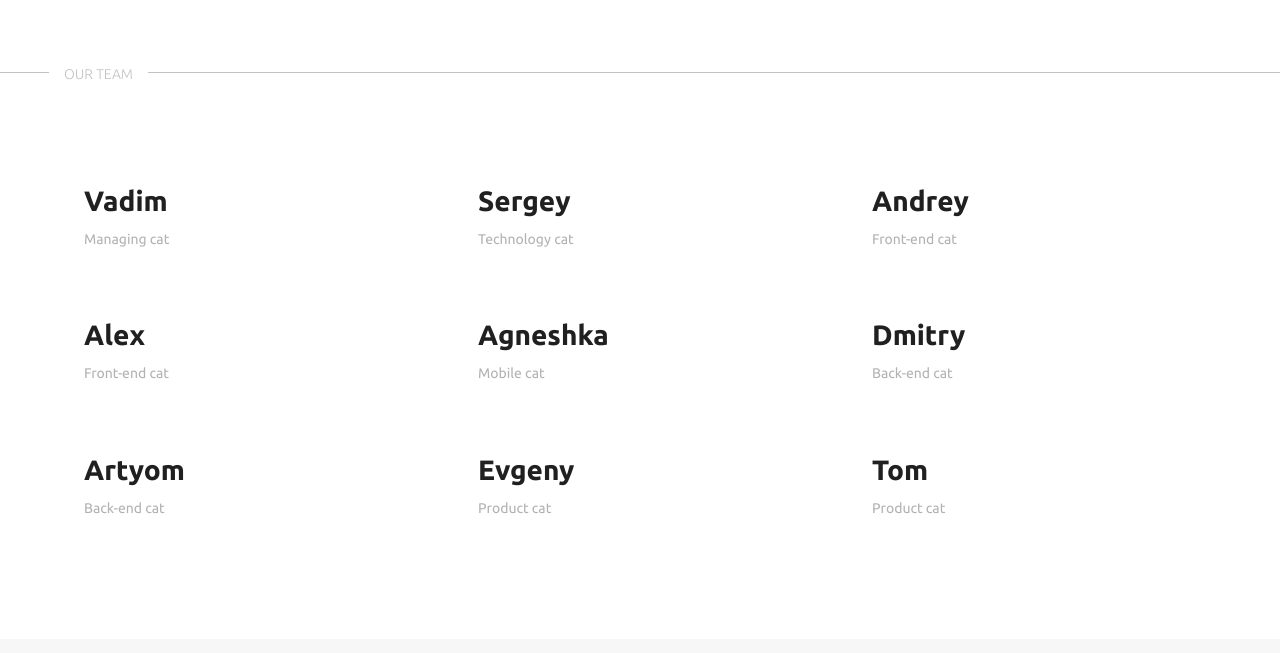
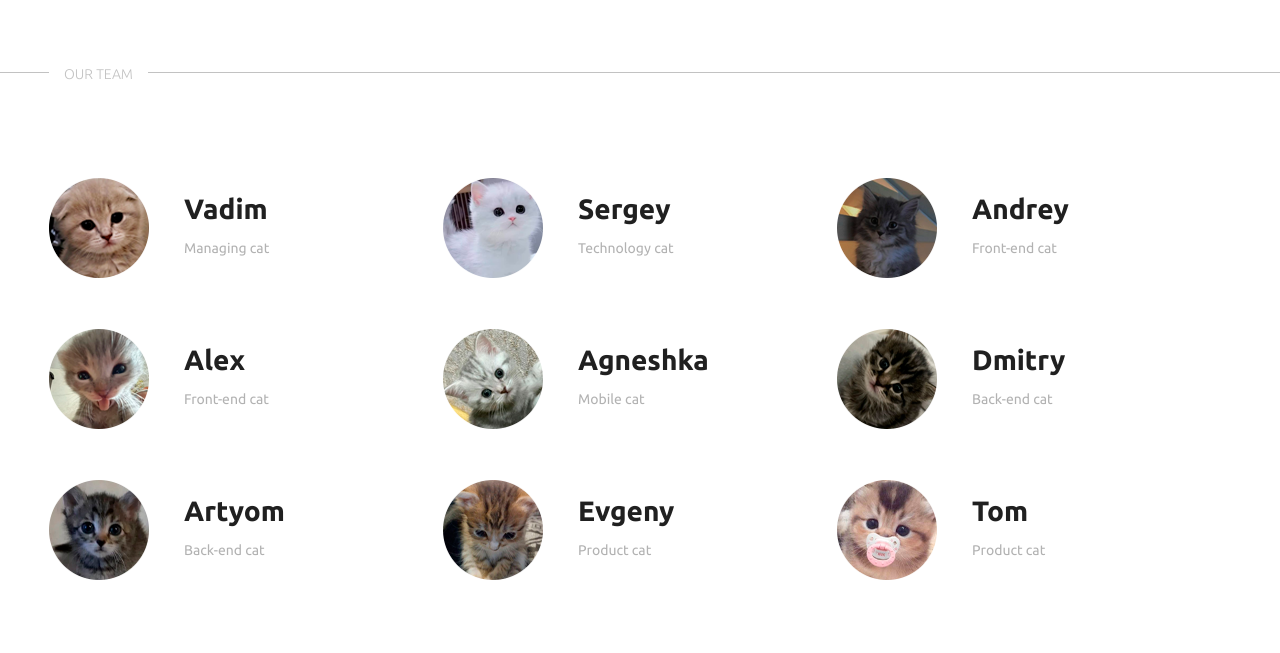
Before and after one commit to lufikow/mamon, a plain HTML site: page index.html in a window 1280 px wide. Shown: the part 1678-2331 px from the top of the page. Drawn offline with nearby package versions, Linux system fonts and the light colour scheme.

Commit message:
Update index.html

```diff
--- a/index.html
+++ b/index.html
@@ -93,63 +93,63 @@
             <h2>OUR TEAM</h2>
             <div class="team">
                 <div class="team-item">
-                    <img src="img/team-1.png" alt="">
+                    <img src="img/team1.png" alt="">
                     <div>
                         <h3>Vadim</h3>
                         <p>Managing cat</p>
                     </div>
                 </div>
                 <div class="team-item">
-                    <img src="img/team-2.png" alt="">
+                    <img src="img/team2.png" alt="">
                     <div>
                         <h3>Sergey</h3>
                         <p>Technology cat</p>
                     </div>
                 </div>
                 <div class="team-item">
-                    <img src="img/team-3.png" alt="">
+                    <img src="img/team3.png" alt="">
                     <div>
                         <h3>Andrey</h3>
                         <p>Front-end cat</p>
                     </div>
                 </div>
                 <div class="team-item">
-                    <img src="img/team-4.png" alt="">
+                    <img src="img/team4.png" alt="">
                     <div>
                         <h3>Alex</h3>
                         <p>Front-end cat</p>
                     </div>
                 </div>
                 <div class="team-item">
-                    <img src="img/team-5.png" alt="">
+                    <img src="img/team5.png" alt="">
                     <div>
                         <h3>Agneshka</h3>
                         <p>Mobile cat</p>
                     </div>
                 </div>
                 <div class="team-item">
-                    <img src="img/team-6.png" alt="">
+                    <img src="img/team6.png" alt="">
                     <div>
                         <h3>Dmitry</h3>
                         <p>Back-end cat</p>
                     </div>
                 </div>
                 <div class="team-item">
-                    <img src="img/team-7.png" alt="">
+                    <img src="img/team7.png" alt="">
                     <div>
                         <h3>Artyom</h3>
                         <p>Back-end cat</p>
                     </div>
                 </div>
                 <div class="team-item">
-                    <img src="img/team-8.png" alt="">
+                    <img src="img/team8.png" alt="">
                     <div>
                         <h3>Evgeny</h3>
                         <p>Product cat</p>
                     </div>
                 </div>
                 <div class="team-item">
-                    <img src="img/team-9.png" alt="">
+                    <img src="img/team9.png" alt="">
                     <div>
                         <h3>Tom</h3>
                         <p>Product cat</p>
```
